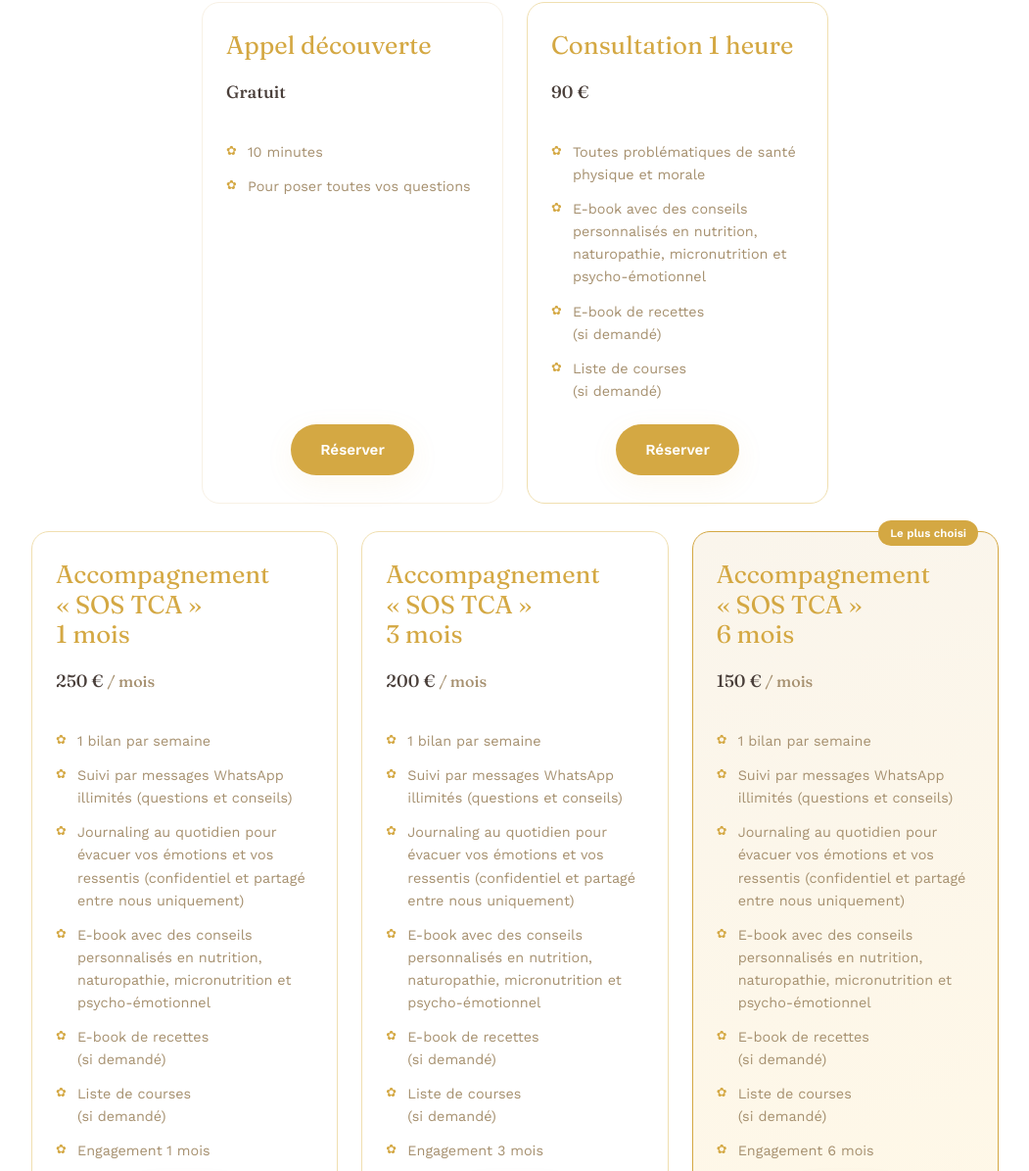
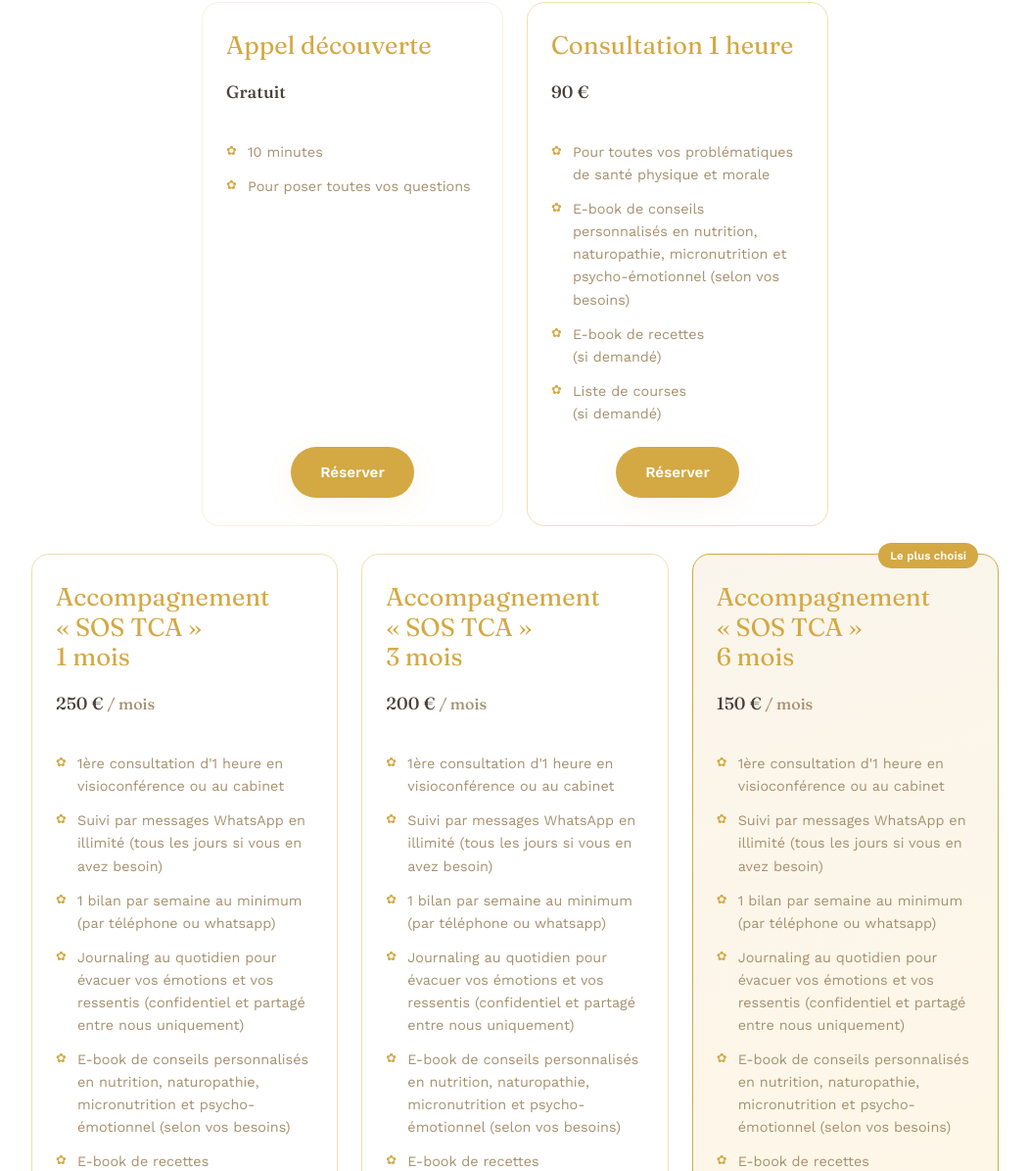
Before and after one commit to fanny-naturopathe/index.html, a plain HTML site: page consultations.html in a window 1280 px wide. Shown: the part 355-1550 px from the top of the page at 98% size, without its empty margins (114-1165 px from the left). Drawn offline with nearby package versions, Linux system fonts and the light colour scheme.

Commit message:
Add files via upload

```diff
--- a/consultations.html
+++ b/consultations.html
@@ -468,8 +468,8 @@ footer { border-top: 2px solid var(--blush); }
           <h3>Consultation 1 heure</h3>
           <p class="price">90 €</p>
           <ul>
-            <li>Toutes problématiques de santé physique et morale</li>
-            <li>E-book avec des conseils personnalisés en nutrition, naturopathie, micronutrition et psycho-émotionnel</li>
+            <li>Pour toutes vos problématiques de santé physique et morale</li>
+            <li>E-book de conseils personnalisés en nutrition, naturopathie, micronutrition et psycho-émotionnel (selon vos besoins)</li>
             <li>E-book de recettes<br>(si demandé)</li>
             <li>Liste de courses<br>(si demandé)</li>
           </ul>
@@ -483,10 +483,11 @@ footer { border-top: 2px solid var(--blush); }
           <h3>Accompagnement<br>« SOS TCA »<br>1 mois</h3>
           <p class="price">250 € <span style="font-size:1rem;color:var(--text-soft);">/ mois</span></p>
           <ul>
-            <li>1 bilan par semaine</li>
-            <li>Suivi par messages WhatsApp illimités (questions et conseils)</li>
+            <li>1ère consultation d'1 heure en visioconférence ou au cabinet</li>
+            <li>Suivi par messages WhatsApp en illimité (tous les jours si vous en avez besoin)</li>
+            <li>1 bilan par semaine au minimum (par téléphone ou whatsapp)</li>
             <li>Journaling au quotidien pour évacuer vos émotions et vos ressentis (confidentiel et partagé entre nous uniquement)</li>
-            <li>E-book avec des conseils personnalisés en nutrition, naturopathie, micronutrition et psycho-émotionnel</li>
+            <li>E-book de conseils personnalisés en nutrition, naturopathie, micronutrition et psycho-émotionnel (selon vos besoins)</li>
             <li>E-book de recettes<br>(si demandé)</li>
             <li>Liste de courses<br>(si demandé)</li>
             <li>Engagement 1 mois</li>
@@ -498,10 +499,11 @@ footer { border-top: 2px solid var(--blush); }
           <h3>Accompagnement<br>« SOS TCA »<br>3 mois</h3>
           <p class="price">200 € <span style="font-size:1rem;color:var(--text-soft);">/ mois</span></p>
           <ul>
-            <li>1 bilan par semaine</li>
-            <li>Suivi par messages WhatsApp illimités (questions et conseils)</li>
+            <li>1ère consultation d'1 heure en visioconférence ou au cabinet</li>
+            <li>Suivi par messages WhatsApp en illimité (tous les jours si vous en avez besoin)</li>
+            <li>1 bilan par semaine au minimum (par téléphone ou whatsapp)</li>
             <li>Journaling au quotidien pour évacuer vos émotions et vos ressentis (confidentiel et partagé entre nous uniquement)</li>
-            <li>E-book avec des conseils personnalisés en nutrition, naturopathie, micronutrition et psycho-émotionnel</li>
+            <li>E-book de conseils personnalisés en nutrition, naturopathie, micronutrition et psycho-émotionnel (selon vos besoins)</li>
             <li>E-book de recettes<br>(si demandé)</li>
             <li>Liste de courses<br>(si demandé)</li>
             <li>Engagement 3 mois</li>
@@ -514,10 +516,11 @@ footer { border-top: 2px solid var(--blush); }
           <h3>Accompagnement<br>« SOS TCA »<br>6 mois</h3>
           <p class="price">150 € <span style="font-size:1rem;color:var(--text-soft);">/ mois</span></p>
           <ul>
-            <li>1 bilan par semaine</li>
-            <li>Suivi par messages WhatsApp illimités (questions et conseils)</li>
+            <li>1ère consultation d'1 heure en visioconférence ou au cabinet</li>
+            <li>Suivi par messages WhatsApp en illimité (tous les jours si vous en avez besoin)</li>
+            <li>1 bilan par semaine au minimum (par téléphone ou whatsapp)</li>
             <li>Journaling au quotidien pour évacuer vos émotions et vos ressentis (confidentiel et partagé entre nous uniquement)</li>
-            <li>E-book avec des conseils personnalisés en nutrition, naturopathie, micronutrition et psycho-émotionnel</li>
+            <li>E-book de conseils personnalisés en nutrition, naturopathie, micronutrition et psycho-émotionnel (selon vos besoins)</li>
             <li>E-book de recettes<br>(si demandé)</li>
             <li>Liste de courses<br>(si demandé)</li>
             <li>Engagement 6 mois</li>
```
Also changed, not shown: contact.html (+22 -8 lines), index.html (+14 -11 lines).
